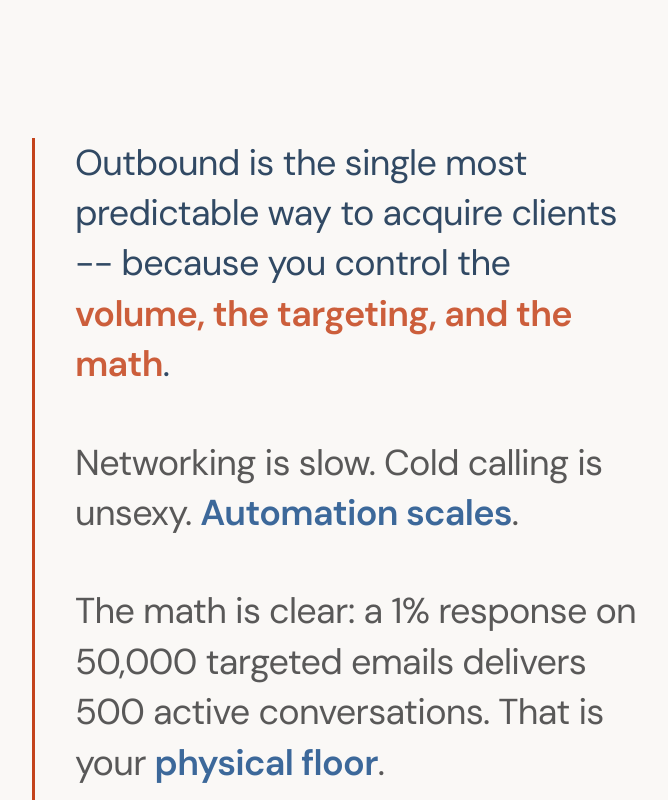
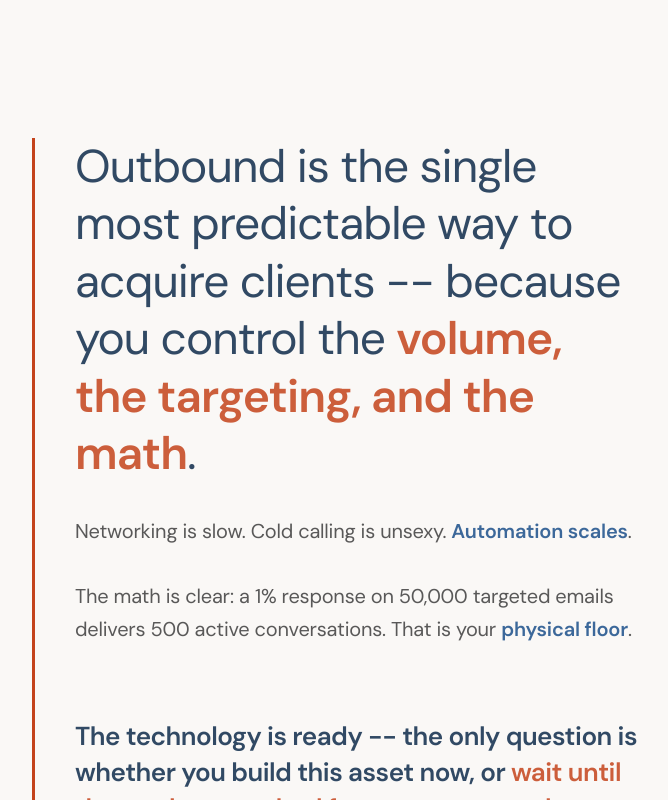
Before and after one commit to jaexochill2-code/scalesteady-engineers, a Next.js app: page / in a window 1280 px wide. Shown: the part 720-1520 px from the top of the page, without its empty margins (304-972 px from the left). Built offline with nearby package versions, Linux system fonts and the light colour scheme.

Commit message:
style: outbound section — typographic hierarchy, P1 large anchor, P2/P3 small proof, P4 close with pause

```diff
--- a/src/app/page.tsx
+++ b/src/app/page.tsx
@@ -206,13 +206,13 @@ export default function Home() {
         <div className="mx-auto px-8 sm:px-12 lg:px-24" style={{ maxWidth: "800px" }}>
 
           {/* Left-anchored accent border + tactile hover focus group */}
-          <div className="focus-group flex flex-col gap-12 border-l-[3px] pl-8 sm:pl-10" style={{ borderColor: "#C4431B" }}>
+          <div className="focus-group flex flex-col gap-8 border-l-[3px] pl-8 sm:pl-10" style={{ borderColor: "#C4431B" }}>
 
             <p
               className="font-sans"
               style={{
-                fontSize: "clamp(24px, 3.2vw, 36px)",
-                lineHeight: "1.4",
+                fontSize: "clamp(28px, 3.8vw, 46px)",
+                lineHeight: "1.25",
                 color: "#0D2B4A",
                 fontWeight: 400,
                 letterSpacing: "-0.02em",
@@ -224,11 +224,11 @@ export default function Home() {
             <p
               className="font-sans"
               style={{
-                fontSize: "clamp(24px, 3.2vw, 36px)",
-                lineHeight: "1.4",
+                fontSize: "clamp(15px, 1.7vw, 20px)",
+                lineHeight: "1.65",
                 color: "#3D3D3D",
                 fontWeight: 400,
-                letterSpacing: "-0.02em",
+                letterSpacing: "-0.01em",
               }}
             >
               Networking is slow. Cold calling is unsexy. <strong style={{ color: "#1B4F8A", fontWeight: 600 }}>Automation scales</strong>.
@@ -237,11 +237,11 @@ export default function Home() {
             <p
               className="font-sans"
               style={{
-                fontSize: "clamp(24px, 3.2vw, 36px)",
-                lineHeight: "1.4",
+                fontSize: "clamp(15px, 1.7vw, 20px)",
+                lineHeight: "1.65",
                 color: "#3D3D3D",
                 fontWeight: 400,
-                letterSpacing: "-0.02em",
+                letterSpacing: "-0.01em",
               }}
             >
               The math is clear: a 1% response on 50,000 targeted emails delivers 500 active conversations. That is your <strong style={{ color: "#1B4F8A", fontWeight: 600 }}>physical floor</strong>.
@@ -250,11 +250,12 @@ export default function Home() {
             <p
               className="font-sans"
               style={{
-                fontSize: "clamp(24px, 3.2vw, 36px)",
+                fontSize: "clamp(18px, 2.2vw, 26px)",
                 lineHeight: "1.4",
                 color: "#0D2B4A",
                 fontWeight: 600,
                 letterSpacing: "-0.02em",
+                marginTop: "40px",
               }}
             >
               The technology is ready -- the only question is whether you build this asset now, or <strong style={{ color: "#C4431B", fontWeight: 600 }}>wait until the market standard forces you to catch up.</strong>
```
